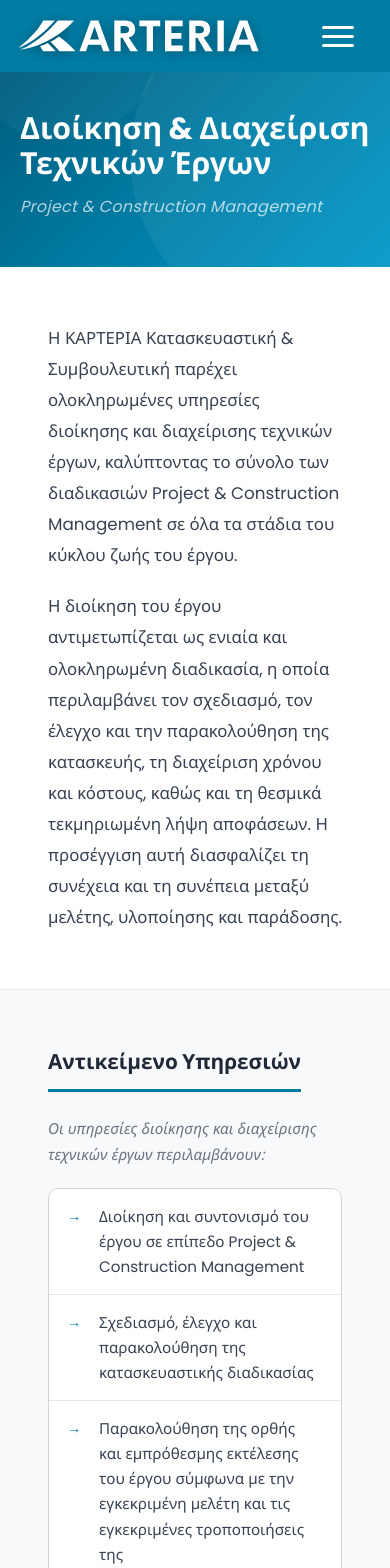
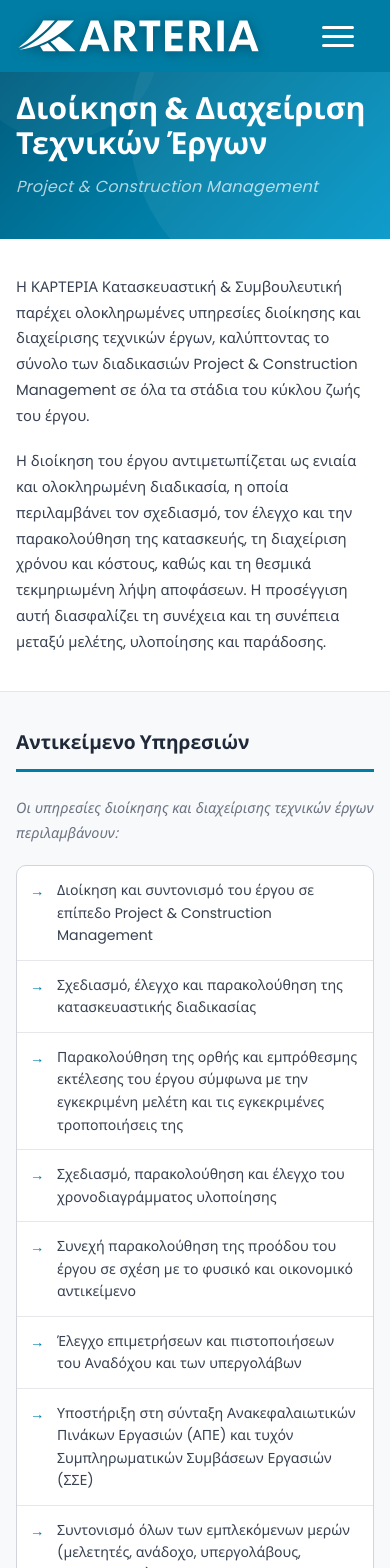
Before and after one commit to georgemavronas/karteria-app, a React (Create React App) app: page /#/services/project-management in a window 390 px wide. Shown: the top 1568 px of the page. Built offline with nearby package versions, Linux system fonts and the light colour scheme.

Commit message:
refactor: enhance mobile responsiveness in ServiceProjectManagement.css with improved padding and font sizes

```diff
--- a/src/styles/ServiceProjectManagement.css
+++ b/src/styles/ServiceProjectManagement.css
@@ -287,24 +287,90 @@
 /* ── Responsive ── */
 @media (max-width: 640px) {
     .pm-hero {
-        padding: 64px 20px 48px;
+        padding: 56px 16px 40px;
     }
 
-    .pm-container {
-        padding: 0 20px;
+    .pm-hero-inner {
+        padding-top: 36px;
     }
 
+    /* sections provide 0 horizontal padding — container handles it */
+    .pm-intro,
+    .pm-services-section,
+    .pm-cost-section,
+    .pm-legal-section,
+    .pm-approach-section {
+        padding: 36px 0;
+    }
+
+    /* single horizontal gutter */
+    .pm-container {
+        padding: 0 16px;
+    }
+
+    .pm-section-title {
+        font-size: 1.2rem;
+        display: block;
+        width: 100%;
+    }
+
+    .pm-section-lead {
+        font-size: 0.9rem;
+    }
+
+    /* list items tighter on mobile */
+    .pm-list li {
+        padding: 13px 12px 13px 40px;
+        font-size: 0.88rem;
+        line-height: 1.6;
+    }
+
+    .pm-list li::before {
+        left: 13px;
+        top: 14px;
+    }
+
+    .pm-list--legal li {
+        padding: 14px 14px;
+        font-size: 0.88rem;
+        line-height: 1.65;
+    }
+
+    /* body text slightly smaller */
+    .pm-intro p,
+    .pm-cost-section .pm-container > p,
+    .pm-legal-section .pm-container > p,
+    .pm-approach-section .pm-container p {
+        font-size: 0.92rem;
+        line-height: 1.75;
+    }
+
+    .pm-cost-section .pm-container > p:first-of-type {
+        font-size: 0.9rem;
+        padding: 14px 16px;
+    }
+
+    .pm-note {
+        font-size: 0.88rem;
+        padding: 14px 16px;
+    }
+
+    /* ISO badges wrap to 2 per row on small phones */
     .pm-iso-grid {
         gap: 10px;
     }
 
     .pm-iso-card {
-        flex: 1 1 110px;
-        max-width: 140px;
-        padding: 18px 12px 14px;
+        flex: 1 1 100px;
+        max-width: 130px;
+        padding: 16px 10px 12px;
     }
 
-    .pm-section-title {
-        font-size: 1.3rem;
+    .pm-iso-code {
+        font-size: 0.9rem;
+    }
+
+    .pm-iso-label {
+        font-size: 0.7rem;
     }
 }
```
